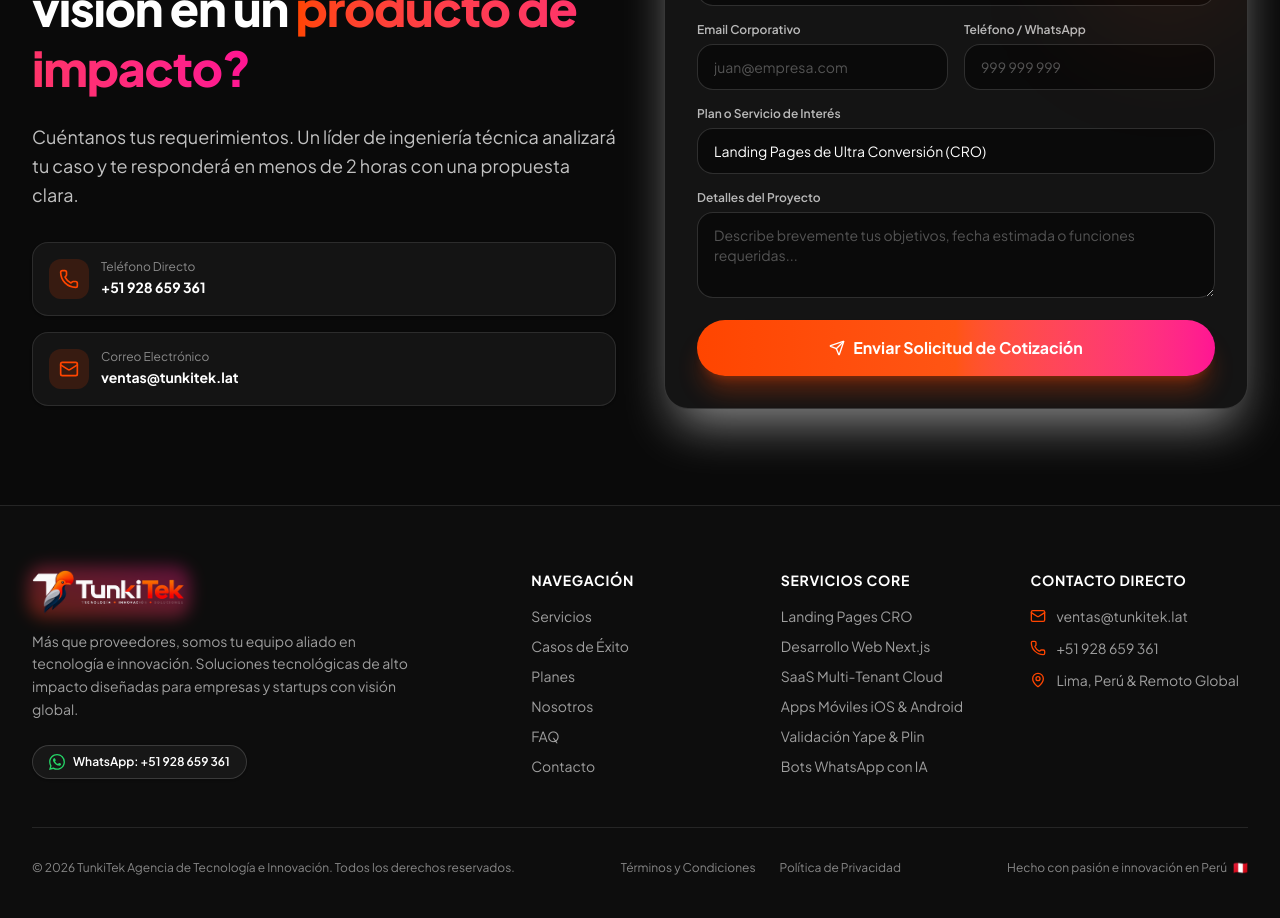
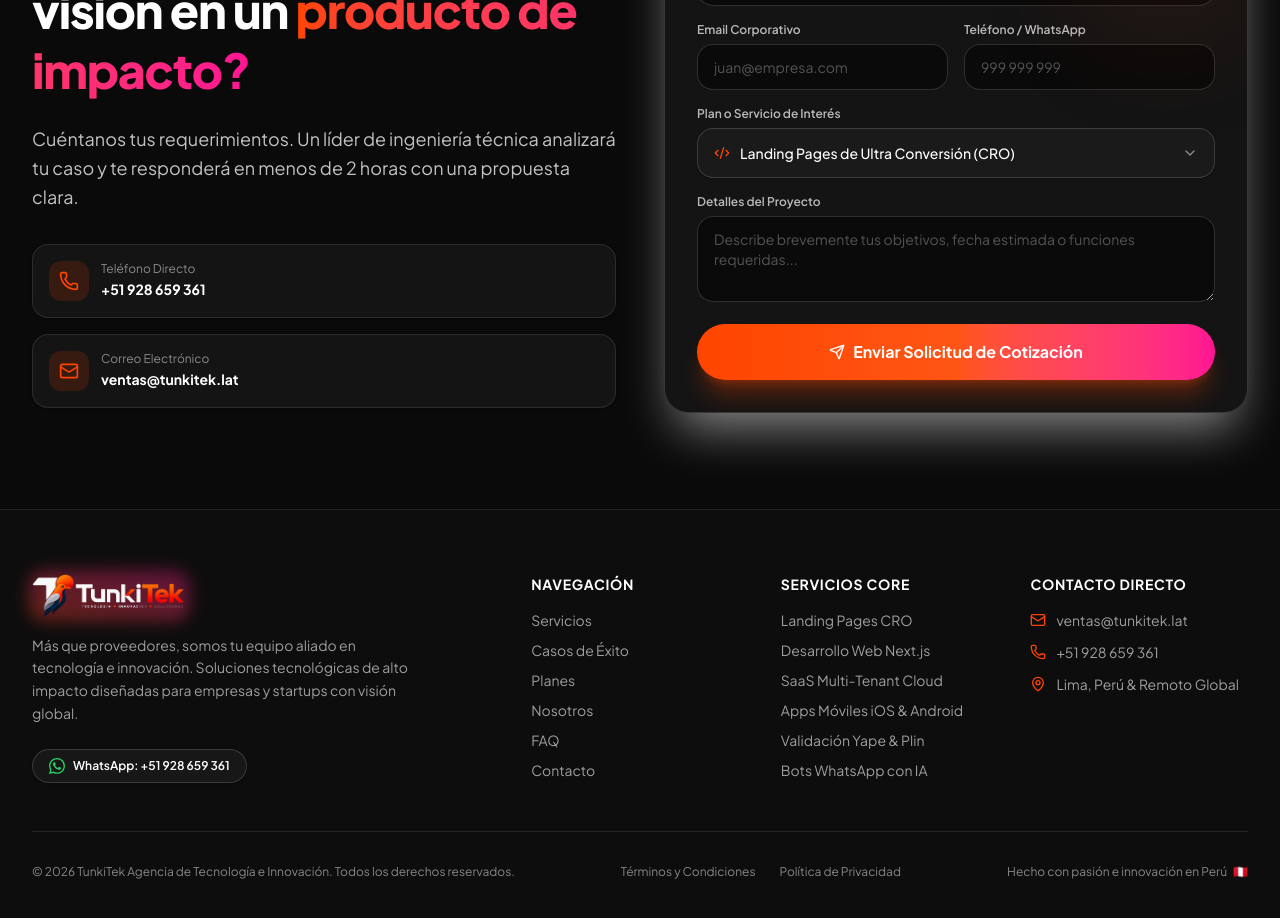
Before and after one commit to LudwinReyes/tunkitek, a Next.js app: page / in a window 1280 px wide. Shown: the part 6740-7658 px from the top of the page. Built offline with nearby package versions, Linux system fonts and the light colour scheme.

Commit message:
feat(ui): implement custom service select dropdown with Lucide SVG icons in group headers

```diff
--- a/components/sections/HomeClient.tsx
+++ b/components/sections/HomeClient.tsx
@@ -12,8 +12,8 @@
   PLANS_EMPRESARIOS,
   CASE_STUDIES,
   COMPANY_DATA,
-  SERVICE_SELECT_OPTIONS,
 } from '@/lib/data';
+import { CustomServiceSelect } from '@/components/ui/CustomServiceSelect';
 import {
   Check,
   ArrowRight,
@@ -384,25 +384,11 @@
 
                 <div>
                   <label className="block text-xs font-semibold text-neutral-700 dark:text-white/70 mb-1.5">Plan o Servicio de Interés</label>
-                  <select
+                  <CustomServiceSelect
+                    id="home-quote-plan"
                     value={formData.plan}
-                    onChange={(e) => setFormData({ ...formData, plan: e.target.value })}
-                    className="w-full px-4 py-3 rounded-2xl bg-neutral-50 dark:bg-[#0A0A0A] border border-neutral-200 dark:border-white/15 text-neutral-900 dark:text-white text-sm focus:outline-none focus:border-[#FF4500] transition-colors appearance-none cursor-pointer"
-                  >
-                    {SERVICE_SELECT_OPTIONS.map((groupItem) => (
-                      <optgroup key={groupItem.group} label={groupItem.group} className="font-bold text-neutral-900 dark:text-white bg-neutral-100 dark:bg-[#1F1F1F]">
-                        {groupItem.options.map((option) => (
-                          <option
-                            key={option.value}
-                            value={option.value}
-                            className="font-normal text-neutral-800 dark:text-neutral-200 bg-white dark:bg-[#141414] py-1"
-                          >
-                            {option.label}
-                          </option>
-                        ))}
-                      </optgroup>
-                    ))}
-                  </select>
+                    onChange={(val) => setFormData({ ...formData, plan: val })}
+                  />
                 </div>
 
                 <div>
--- /dev/null
+++ b/components/ui/CustomServiceSelect.tsx
@@ -0,0 +1,156 @@
+'use client';
+
+import React, { useState, useRef, useEffect } from 'react';
+import { motion, AnimatePresence } from 'motion/react';
+import {
+  Code2,
+  ShoppingCart,
+  Cpu,
+  Smartphone,
+  Bot,
+  Briefcase,
+  ChevronDown,
+  Check,
+} from 'lucide-react';
+import { SERVICE_SELECT_OPTIONS, ServiceSelectGroup } from '@/lib/data';
+
+interface CustomServiceSelectProps {
+  id?: string;
+  value: string;
+  onChange: (value: string) => void;
+  className?: string;
+}
+
+const ICON_MAP: Record<string, typeof Code2> = {
+  Code2,
+  ShoppingCart,
+  Cpu,
+  Smartphone,
+  Bot,
+  Briefcase,
+};
+
+export function CustomServiceSelect({
+  id,
+  value,
+  onChange,
+  className = '',
+}: CustomServiceSelectProps) {
+  const [isOpen, setIsOpen] = useState(false);
+  const containerRef = useRef<HTMLDivElement>(null);
+
+  // Close when clicking outside
+  useEffect(() => {
+    function handleClickOutside(event: MouseEvent) {
+      if (containerRef.current && !containerRef.current.contains(event.target as Node)) {
+        setIsOpen(false);
+      }
+    }
+    document.addEventListener('mousedown', handleClickOutside);
+    return () => document.removeEventListener('mousedown', handleClickOutside);
+  }, []);
+
+  // Close on Escape key
+  useEffect(() => {
+    function handleKeyDown(event: KeyboardEvent) {
+      if (event.key === 'Escape') {
+        setIsOpen(false);
+      }
+    }
+    document.addEventListener('keydown', handleKeyDown);
+    return () => document.removeEventListener('keydown', handleKeyDown);
+  }, []);
+
+  // Find active group icon
+  let activeIcon = Code2;
+  for (const group of SERVICE_SELECT_OPTIONS) {
+    if (group.options.some((opt) => opt.value === value)) {
+      activeIcon = (ICON_MAP[group.iconName] || Code2);
+      break;
+    }
+  }
+  const ActiveIconComponent = activeIcon;
+
+  return (
+    <div ref={containerRef} className={`relative w-full ${className}`}>
+      {/* Trigger Button */}
+      <button
+        type="button"
+        id={id}
+        aria-haspopup="listbox"
+        aria-expanded={isOpen}
+        onClick={() => setIsOpen(!isOpen)}
+        className="w-full px-4 py-3.5 rounded-2xl bg-neutral-50 dark:bg-[#1A1A1A] border border-neutral-300 dark:border-white/15 text-neutral-900 dark:text-white text-sm focus:outline-none focus:border-[#FF4500] focus:ring-1 focus:ring-[#FF4500] transition-all duration-200 flex items-center justify-between gap-3 text-left cursor-pointer shadow-sm hover:border-[#FF4500]/50"
+      >
+        <div className="flex items-center gap-2.5 min-w-0 flex-1">
+          <ActiveIconComponent className="w-4 h-4 text-[#FF4500] shrink-0" />
+          <span className="truncate font-medium text-xs sm:text-sm">
+            {value || 'Seleccionar un servicio o plan...'}
+          </span>
+        </div>
+        <ChevronDown
+          className={`w-4 h-4 text-neutral-500 dark:text-white/50 shrink-0 transition-transform duration-200 ${
+            isOpen ? 'rotate-180 text-[#FF4500]' : ''
+          }`}
+        />
+      </button>
+
+      {/* Hidden input for form submission */}
+      <input type="hidden" name="serviceInterest" value={value} />
+
+      {/* Dropdown Popover */}
+      <AnimatePresence>
+        {isOpen && (
+          <motion.div
+            initial={{ opacity: 0, y: -6, scale: 0.98 }}
+            animate={{ opacity: 1, y: 0, scale: 1 }}
+            exit={{ opacity: 0, y: -6, scale: 0.98 }}
+            transition={{ duration: 0.18, ease: 'easeOut' }}
+            role="listbox"
+            className="absolute z-50 left-0 right-0 mt-2 max-h-72 sm:max-h-80 overflow-y-auto rounded-2xl bg-white dark:bg-[#161616] border border-neutral-200 dark:border-white/15 shadow-2xl p-2 backdrop-blur-2xl text-neutral-900 dark:text-white scrollbar-thin scrollbar-thumb-neutral-300 dark:scrollbar-thumb-neutral-700"
+          >
+            {SERVICE_SELECT_OPTIONS.map((groupItem: ServiceSelectGroup) => {
+              const GroupIcon = ICON_MAP[groupItem.iconName] || Code2;
+              return (
+                <div key={groupItem.group} className="mb-2.5 last:mb-0">
+                  {/* Group Header with Lucide Icon */}
+                  <div className="px-3 py-1.5 flex items-center gap-2 rounded-lg bg-neutral-100/70 dark:bg-white/5 text-[11px] font-bold uppercase tracking-wider text-[#FF4500] select-none">
+                    <GroupIcon className="w-3.5 h-3.5 text-[#FF4500] shrink-0" />
+                    <span>{groupItem.group}</span>
+                  </div>
+
+                  {/* Group Options */}
+                  <div className="mt-1 space-y-0.5">
+                    {groupItem.options.map((option) => {
+                      const isSelected = option.value === value;
+                      return (
+                        <button
+                          key={option.value}
+                          type="button"
+                          role="option"
+                          aria-selected={isSelected}
+                          onClick={() => {
+                            onChange(option.value);
+                            setIsOpen(false);
+                          }}
+                          className={`w-full px-3 py-2 rounded-xl text-left text-xs sm:text-sm transition-all duration-150 flex items-center justify-between gap-2 cursor-pointer ${
+                            isSelected
+                              ? 'bg-[#FF4500]/15 text-[#FF4500] font-bold dark:bg-[#FF4500]/20'
+                              : 'text-neutral-700 dark:text-neutral-300 hover:bg-neutral-100 dark:hover:bg-white/10 hover:text-neutral-950 dark:hover:text-white'
+                          }`}
+                        >
+                          <span className="truncate">{option.label}</span>
+                          {isSelected && <Check className="w-4 h-4 text-[#FF4500] shrink-0 stroke-[2.5]" />}
+                        </button>
+                      );
+                    })}
+                  </div>
+                </div>
+              );
+            })}
+          </motion.div>
+        )}
+      </AnimatePresence>
+    </div>
+  );
+}
--- a/lib/data.ts
+++ b/lib/data.ts
@@ -254,6 +254,7 @@
 
 export interface ServiceSelectGroup {
   group: string;
+  iconName: 'Code2' | 'ShoppingCart' | 'Cpu' | 'Smartphone' | 'Bot' | 'Briefcase';
   options: {
     value: string;
     label: string;
@@ -263,6 +264,7 @@
 export const SERVICE_SELECT_OPTIONS: ServiceSelectGroup[] = [
   {
     group: "Desarrollo Web & Landing Pages",
+    iconName: "Code2",
     options: [
       { value: "Landing Pages de Ultra Conversión (CRO)", label: "Landing Pages de Ultra Conversión (CRO)" },
       { value: "Desarrollo Web Corporativo de Alto Impacto", label: "Desarrollo Web Corporativo de Alto Impacto" },
@@ -272,6 +274,7 @@
   },
   {
     group: "Comercio Electrónico & Catálogos",
+    iconName: "ShoppingCart",
     options: [
       { value: "E-Commerce B2B para Catálogos Masivos", label: "E-Commerce B2B para Catálogos Masivos" },
       { value: "Catálogos Digitales con Checkout a WhatsApp", label: "Catálogos Digitales con Checkout a WhatsApp" },
@@ -281,6 +284,7 @@
   },
   {
     group: "Plataformas SaaS & Software Cloud",
+    iconName: "Cpu",
     options: [
       { value: "Aplicaciones Web & Portales de Clientes (PWA)", label: "Aplicaciones Web & Portales de Clientes (PWA)" },
       { value: "Desarrollo de Plataformas SaaS Multi-Tenant", label: "Desarrollo de Plataformas SaaS Multi-Tenant" },
@@ -290,6 +294,7 @@
   },
   {
     group: "Apps Móviles & Sistemas Integrales",
+    iconName: "Smartphone",
     options: [
       { value: "Desarrollo de Aplicaciones Móviles (iOS & Android)", label: "Desarrollo de Aplicaciones Móviles (iOS & Android)" },
       { value: "Sistemas Integrales (Web + Móvil + Desktop)", label: "Sistemas Integrales (Web + Móvil + Desktop)" },
@@ -298,6 +303,7 @@
   },
   {
     group: "Automatización RPA & WhatsApp con IA",
+    iconName: "Bot",
     options: [
       { value: "Agentes de IA en WhatsApp Business API Oficial", label: "Agentes de IA en WhatsApp Business API Oficial" },
       { value: "Automatización de Procesos RPA & Flujos", label: "Automatización de Procesos RPA & Flujos" },
@@ -306,6 +312,7 @@
   },
   {
     group: "Planes de Inversión & Squads",
+    iconName: "Briefcase",
     options: [
       { value: "Plan Start (S/ 2,500 - S/ 3,500)", label: "Plan Start - S/ 2,500 - S/ 3,500 (Landing & MVP)" },
       { value: "Plan Pro (S/ 4,500)", label: "Plan Pro - S/ 4,500 (Web App & Pasarelas)" },
```
Also changed, not shown: components/sections/ContactClient.tsx (+9 -26 lines).
